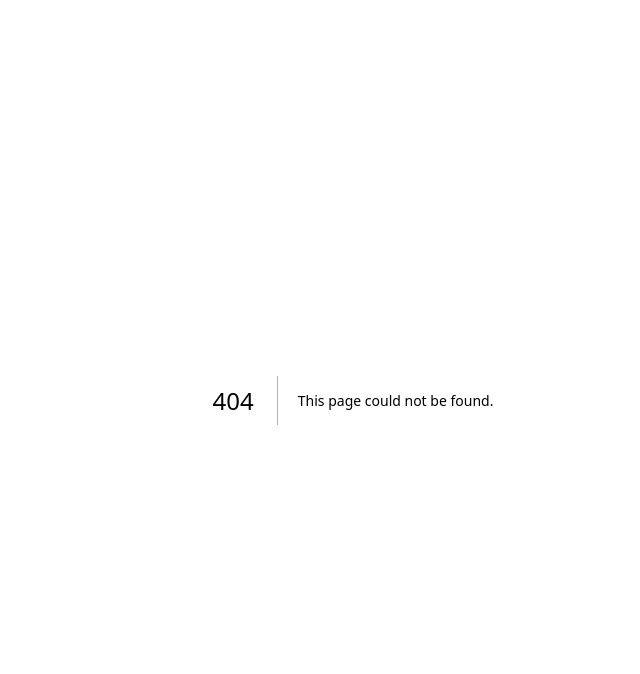
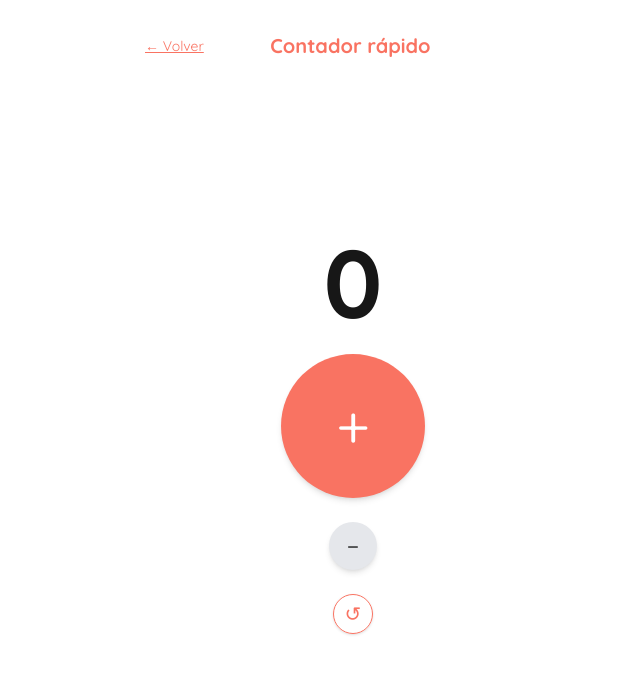
Before and after one commit to matud-ntc/knitk-counter, a Next.js app: page /quick in a window 1280 px wide. Before the commit this address had no page. Shown: the top 674 px of the page, without its empty margins (287-927 px from the left). Built offline with nearby package versions, Linux system fonts and the light colour scheme.

Commit message:
Version 2.3.0

```diff
--- a/src/app/page.tsx
+++ b/src/app/page.tsx
@@ -7,7 +7,7 @@ export default async function HomePage() {
 
   if (!session?.user) {
     return (
-      <main className="px-4 py-8 max-w-md mx-auto text-center">
+      <main className="px-4 py-8 max-w-md mx-auto text-center space-y-4">
         <h1 className="text-3xl font-bold text-pink-600 mb-6">
           🧶 Knitk Counter
         </h1>
@@ -17,6 +17,14 @@ export default async function HomePage() {
         >
           Iniciar sesión con Google
         </a>
+        <div>
+          <a
+            href="/quick"
+            className="text-pink-500 underline text-sm"
+          >
+            ⚡ Contador rápido
+          </a>
+        </div>
       </main>
     );
   }
--- /dev/null
+++ b/src/app/quick/page.tsx
@@ -0,0 +1,88 @@
+"use client";
+
+import { useEffect, useState } from "react";
+import { motion } from "framer-motion";
+import Button from "@/components/ui/Button";
+import Link from "next/link";
+
+const STORAGE_KEY = "quick-counter-count";
+
+export default function QuickCounterPage() {
+  const [count, setCount] = useState(0);
+  const [mounted, setMounted] = useState(false);
+
+  useEffect(() => {
+    const storedTheme = localStorage.getItem("theme") || "theme-salmon";
+    document.body.className = storedTheme;
+
+    const color = getComputedStyle(document.body)
+      .getPropertyValue("--color-primary")
+      .trim();
+    const metaTag = document.querySelector("meta[name='theme-color']");
+    if (metaTag && color) metaTag.setAttribute("content", color);
+
+    const stored = localStorage.getItem(STORAGE_KEY);
+    if (stored !== null) setCount(parseInt(stored, 10) || 0);
+
+    setMounted(true);
+  }, []);
+
+  const update = (next: number) => {
+    setCount(next);
+    localStorage.setItem(STORAGE_KEY, String(next));
+  };
+
+  if (!mounted) return null;
+
+  return (
+    <main className="flex flex-col min-h-screen px-4 pb-6 pt-8 max-w-md mx-auto">
+      <div className="flex items-center justify-between mb-8">
+        <Link
+          href="/"
+          className="text-[var(--color-primary)] text-sm underline"
+        >
+          ← Volver
+        </Link>
+        <h1 className="text-xl font-bold text-[var(--color-primary)]">
+          Contador rápido
+        </h1>
+        <div className="w-16" />
+      </div>
+
+      <div className="flex-grow flex flex-col items-center justify-center gap-6">
+        <motion.span
+          key={count}
+          initial={{ scale: 0.85, opacity: 0 }}
+          animate={{ scale: 1, opacity: 1 }}
+          transition={{ duration: 0.15 }}
+          className="text-8xl font-bold text-[var(--color-foreground)] tabular-nums"
+        >
+          {count}
+        </motion.span>
+
+        <button
+          onClick={() => update(count + 1)}
+          className="bg-[var(--color-primary)] hover:bg-[var(--color-primary-hover)] active:scale-95 text-white text-6xl w-36 h-36 rounded-full flex items-center justify-center shadow-md transition-transform select-none"
+        >
+          +
+        </button>
+
+        <button
+          onClick={() => update(Math.max(0, count - 1))}
+          className="bg-gray-200 hover:bg-gray-300 active:scale-95 text-2xl w-12 h-12 rounded-full flex items-center justify-center shadow-md transition-transform select-none"
+        >
+          −
+        </button>
+
+        <Button
+          variant="outline"
+          circle
+          title="Reiniciar"
+          onClick={() => update(0)}
+        >
+          ↺
+        </Button>
+      </div>
+    </main>
+  );
+}
--- a/src/components/project/ClientHome.tsx
+++ b/src/components/project/ClientHome.tsx
@@ -60,6 +60,12 @@ export default function ClientHome({ projects, showCompleted = false }: Props) {
           </Button>
         </Link>
       </div>
+
+      <Link href="/quick">
+        <Button variant="outline" className="w-full h-12 text-sm">
+          ⚡ Contador rápido
+        </Button>
+      </Link>
 
       {/* Lista de proyectos */}
       {projects.length === 0 ? (
```
